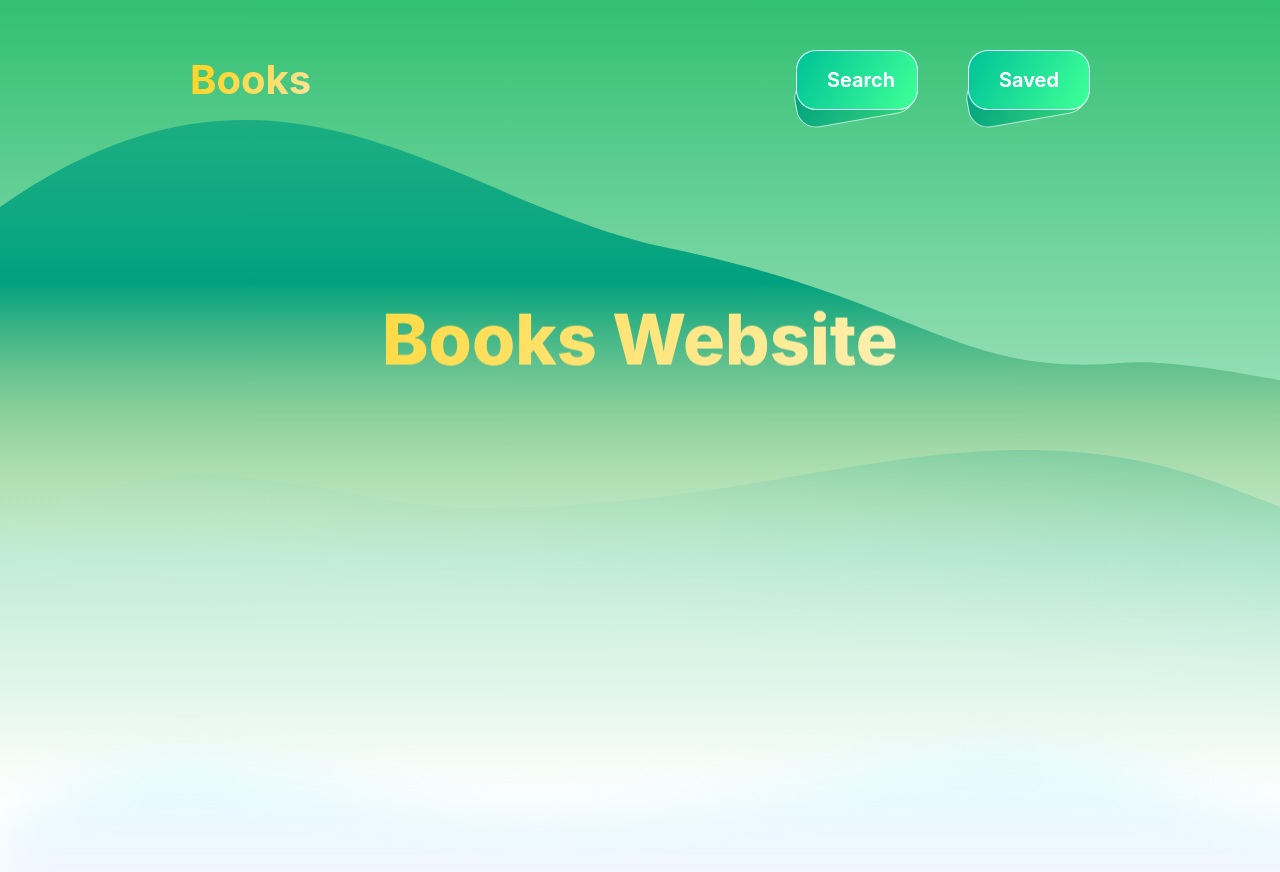
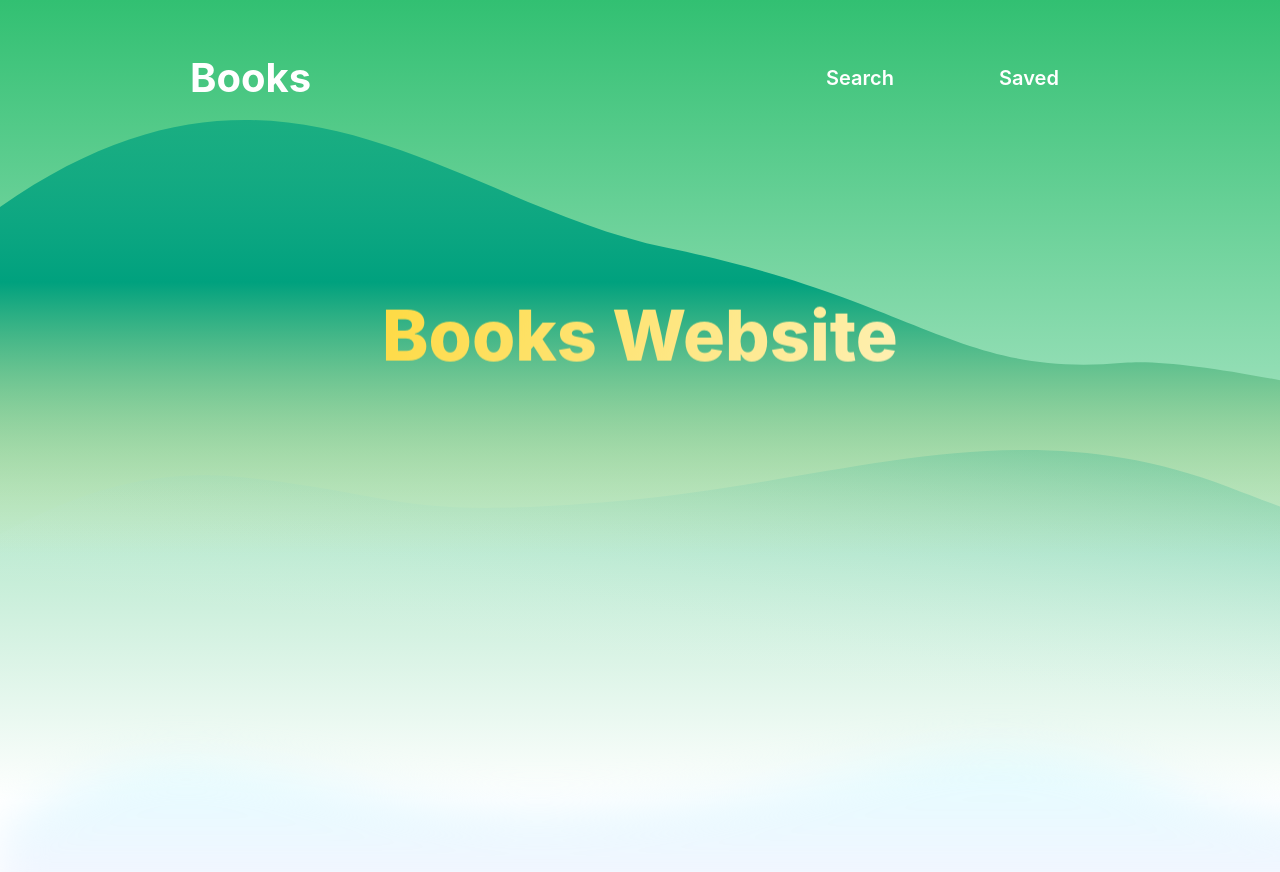
Before and after one commit to lpalmarucci/books-website, a React (Create React App) app: page / in a window 1280 px wide. Shown: the top 872 px of the page. Built offline with nearby package versions, Linux system fonts and the light colour scheme.

Commit message:
Changed color and animations menu

```diff
--- a/src/components/Menu/Menu.js
+++ b/src/components/Menu/Menu.js
@@ -58,10 +58,23 @@ const Logo = styled.h5`
   }
 
   > a {
-    background: linear-gradient(120deg, var(--yellow) 20%, #fae49d 100%);
+    /* background: linear-gradient(120deg, var(--yellow) 20%, #fae49d 100%);
     background-clip: text;
-    -webkit-background-clip: text;
-    color: transparent;
+    -webkit-background-clip: text; */
+    color: white;
     transition: 1s cubic-bezier(0.075, 0.82, 0.165, 1);
+    position: relative;
+
+    :hover {
+      &:after {
+        content: "";
+        width: 100%;
+        height: 2px;
+        background-color: white;
+        position: absolute;
+        left: 0;
+        bottom: 0;
+      }
+    }
   }
 `
--- a/src/components/Menu/MenuDesktop.js
+++ b/src/components/Menu/MenuDesktop.js
@@ -11,7 +11,6 @@ export default function MenuDesktop({ menuItems }) {
         <Link to={item.url} key={item.id}>
           <MenuItemWrapper>
             <MenuItem>{item.displayName}</MenuItem>
-            <MenuItemBackground className="card-back" />
           </MenuItemWrapper>
         </Link>
       ))}
@@ -48,24 +47,19 @@ const MenuWrapper = styled.div`
 const Item = styled.div`
   width: 122px;
   text-align: center;
-  padding: 15px 30px;
+  padding: 10px 30px;
   color: white;
   border: none;
   border-radius: 20px;
   font-size: 20px;
   font-weight: 600;
   transition: all 0.3s ease-out;
-  border: 1px solid rgba(255, 255, 255, 0.7);
   :hover {
-    box-shadow: 0px 2px 20px rgba(255, 255, 255, 0.3),
-      inset 0px 0px 0px 1px rgba(255, 255, 255, 0.2);
+    box-shadow: inset 0px 0px 0px 2px rgba(255, 255, 255, 0.2);
   }
 `
 
 const MenuItem = styled(Item)`
-  justify-content: end;
-  z-index: 9;
-  background: linear-gradient(120deg, var(--green) 0%, var(--green-300) 100%);
   filter: brightness(120%);
 
   @media (max-width: 880px) {
@@ -73,34 +67,8 @@ const MenuItem = styled(Item)`
   }
 `
 
-const MenuItemBackground = styled(Item)`
-  transform-origin: top left;
-  height: 50px;
-  width: 98%;
-  position: absolute;
-  bottom: 0;
-  right: 0;
-  transform: rotate(-10deg);
-  transform-origin: bottom right;
-  z-index: -1;
-  background: linear-gradient(120deg, var(--green) 0%, var(--green-300) 100%);
-  user-select: none;
-  outline: none;
-  pointer-events: none;
-`
-
 const MenuItemWrapper = styled.div`
   position: relative;
-  backdrop-filter: blur(100px);
   width: 100%;
   transition: 1s cubic-bezier(0.075, 0.82, 0.165, 1);
-
-  :hover {
-    /* transition-delay: 0.3s; */
-    transform: scale(1.1);
-    ${MenuItemBackground} {
-      transform: rotate(0deg) translateY(-10px);
-      visibility: hidden;
-    }
-  }
 `
```
